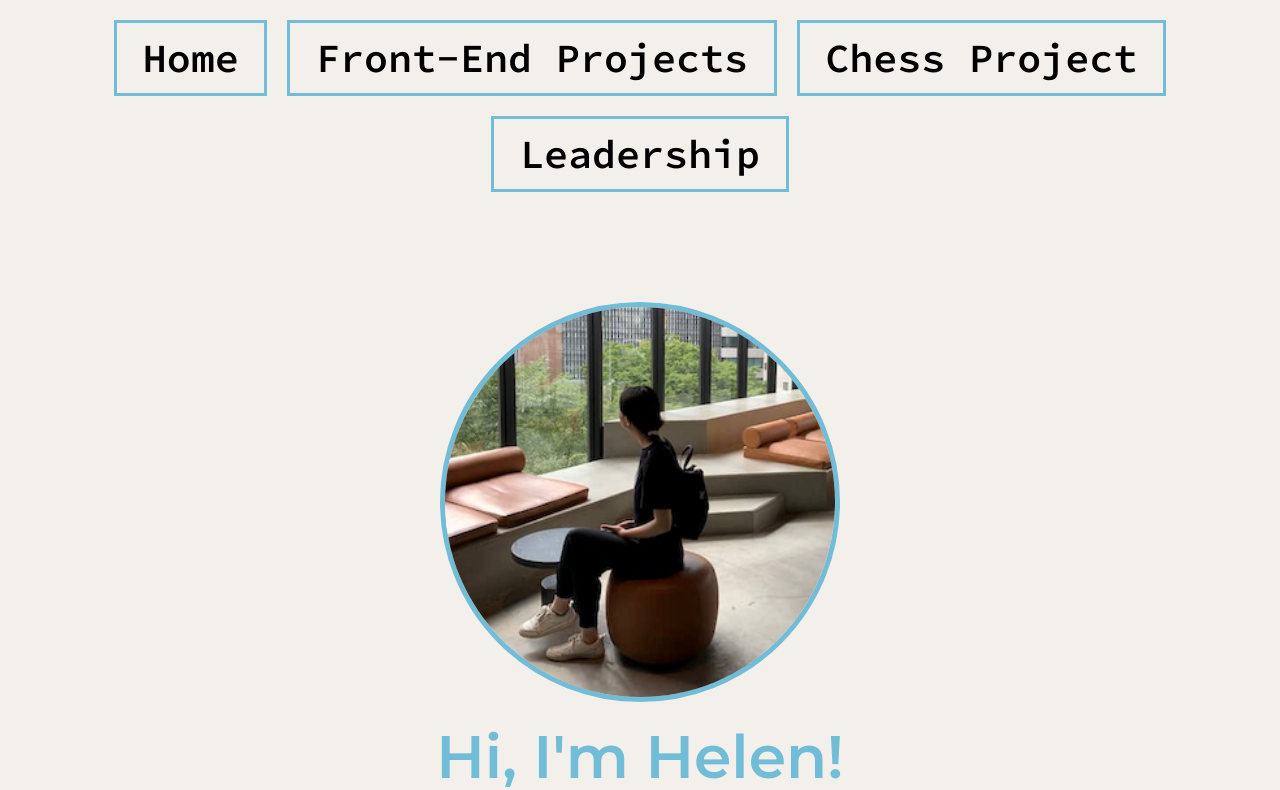
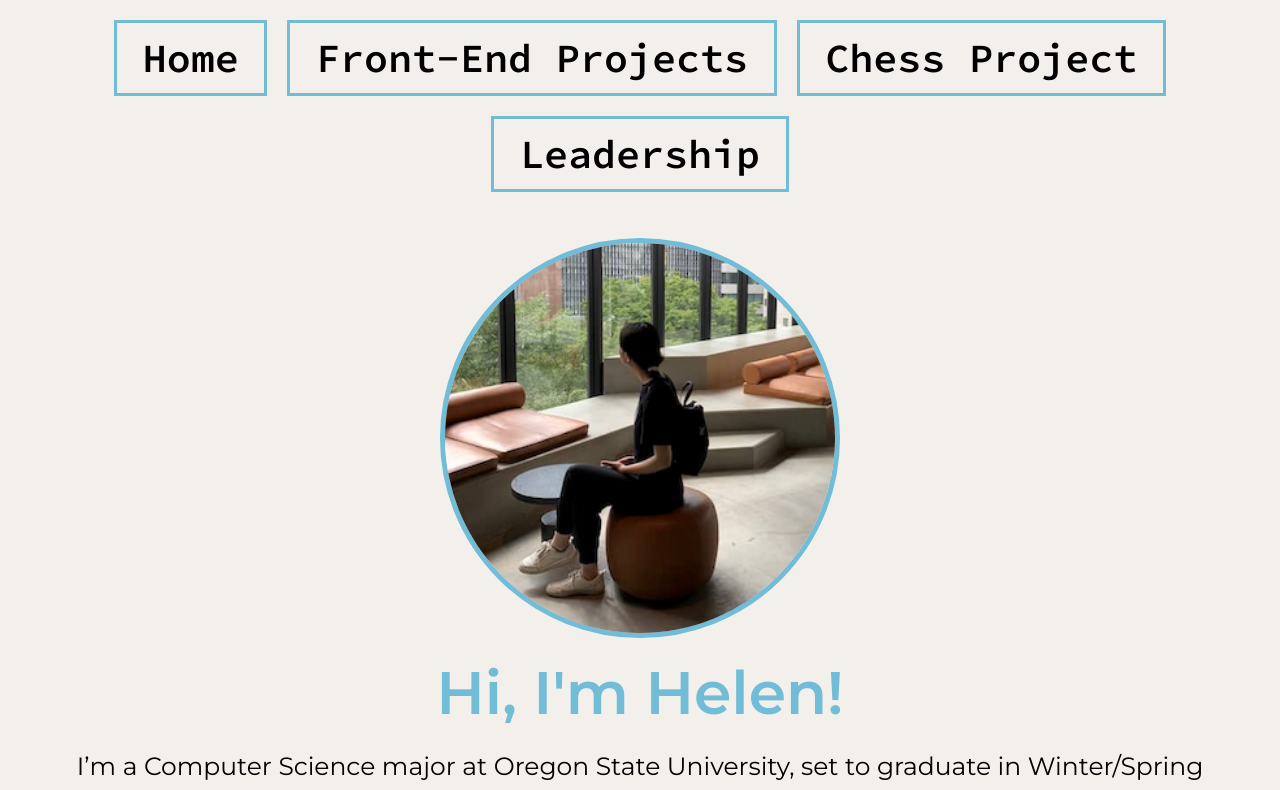
Before and after one commit to hchao7/portfolio, a React (Create React App) app: page / in a window 1280 px wide. Shown: the top 790 px of the page. Built offline with nearby package versions, Linux system fonts and the light colour scheme.

Commit message:
Edit margins

```diff
--- a/src/App.css
+++ b/src/App.css
@@ -208,7 +208,7 @@ nav a:hover {
   width: 80%;
   height: auto;
   padding: 0% 0% 0% 0%;
-  margin: 7% 0 0 0;
+  margin: 2% 0 0 0;
   background-color: rgb(243, 239, 235);
 }
 
```
